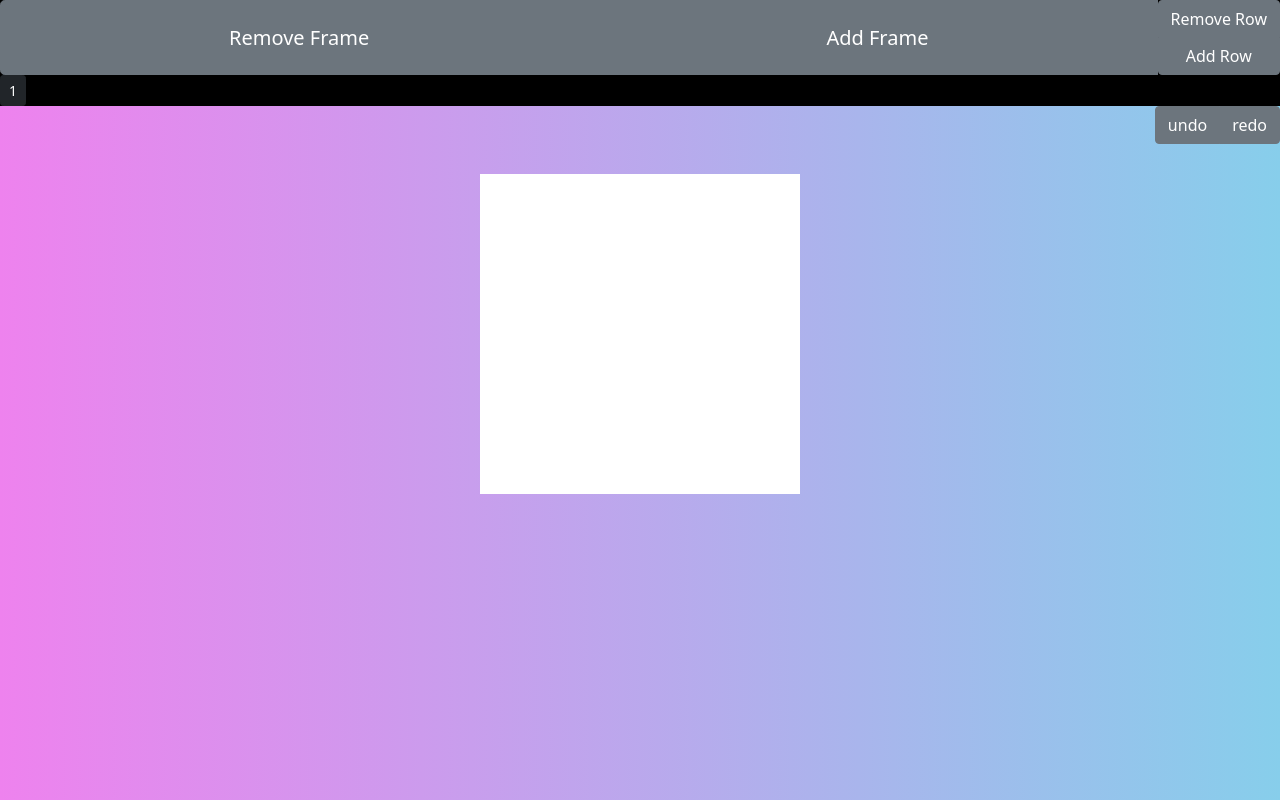
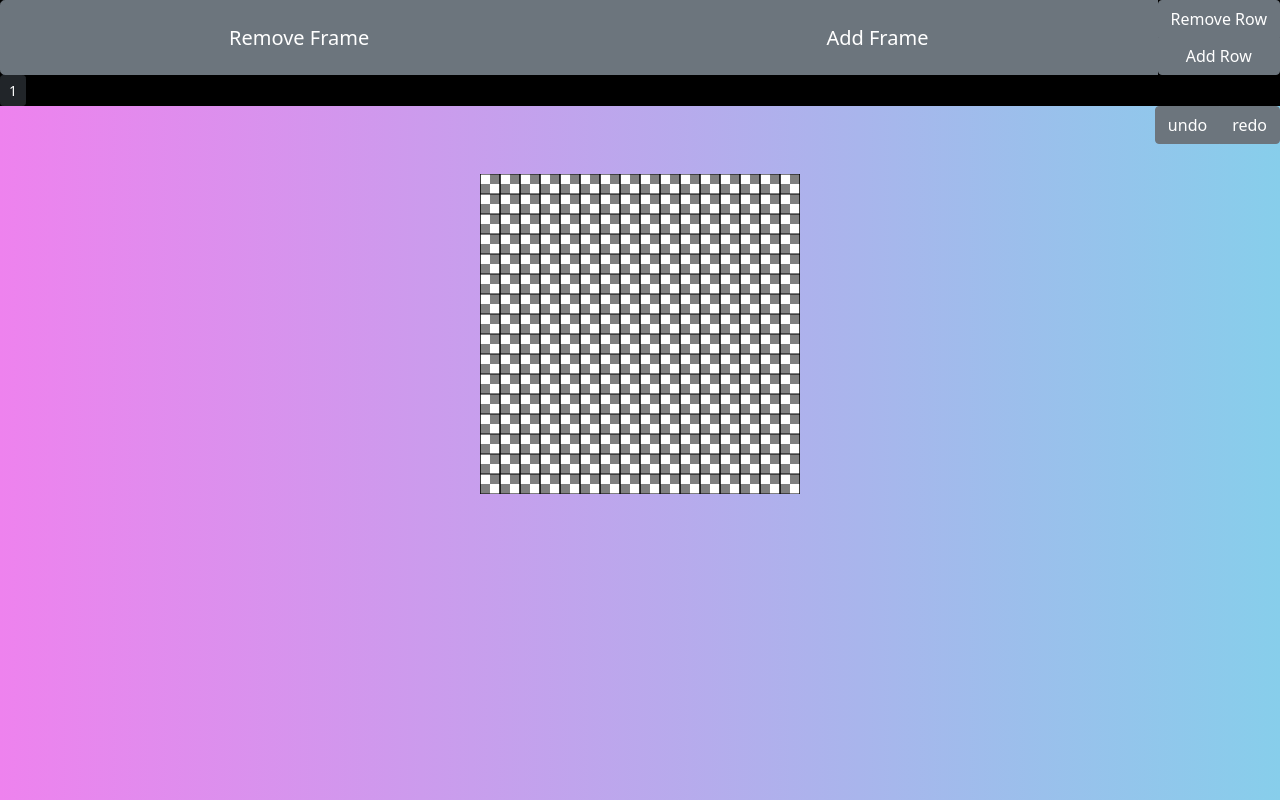
Before and after one commit to danema21/SpriteSheetStudioReactJS, a React (Create React App) app: page / in a window 1280 px wide. Built offline with nearby package versions, Linux system fonts and the light colour scheme.

Commit message:
se implementa la rejilla guia para el canvas

```diff
--- a/src/components/DrawingSpace.js
+++ b/src/components/DrawingSpace.js
@@ -5,66 +5,46 @@ import './assets/DrawingSpace.css';
 function DrawingSpace(){
     //atributos por default al iniciar el componente
     const canvasRef = useRef(null);
-    //const gridRef = useRef(null);
+    const gridRef = useRef(null);
     const canvasCtxRef = useRef(null);
-    //const gridCtxRef = useRef(null);
-    const [scale, setScale] = useState("20px");
-    //const [width, setWidth] = useState("320px");
-    //const [height, setHeight] = useState("320px");
+    const gridCtxRef = useRef(null);
     const [isDrawing, setIsDrawing] = useState(false);
     const [lineWidth, setLineWidth] = useState(5);
     const [lineColor, setLineColor] = useState("black");
-    const [lineOpacity, setLineOpacity] = useState(0.1);
 
     //inicializacion cuando el componente se monta por primera vez
     useEffect(() => {
         const canvas = canvasRef.current;
-        //canvas.width = width;
-        //canvas.height = height;
-        //canvasRef.current = canvas;
-
         const ctx = canvas.getContext("2d");
         ctx.lineCap = "round";
         ctx.lineJoin = "round";
-        ctx.globalAlpha = lineOpacity;
         ctx.strokeStyle = lineColor;
         ctx.lineWidth = lineWidth;
         canvasCtxRef.current = ctx;
-    }, [lineWidth, lineColor, lineOpacity]);
-/*
+    }, [lineWidth, lineColor]);
+
     useEffect(() => {
         const grid = gridRef.current;
-        grid.width = width;
-        grid.height = height;
-        gridRef.current = grid;
 
         const ctx = grid.getContext("2d");
         ctx.beginPath();
         ctx.strokeStyle = "black";
         ctx.lineWidth = 1;
-        for(var x = 0; x <= width; x += scale){
+        for(var x = 0; x <= canvasRef.current.width; x += 20){
 			ctx.moveTo(x, 0);
-			ctx.lineTo(x, height);
+			ctx.lineTo(x, canvasRef.current.width);
 		}
         ctx.stroke();
-        for(var y = 0; x <= height; y += scale){
-			ctx.moveTo(y, 0);
-			ctx.lineTo(y, width);
+        for(var y = 0; y <= canvasRef.current.height; y += 20){
+			ctx.moveTo(0, y);
+			ctx.lineTo(canvasRef.current.height, y);
 		}
         ctx.stroke();
         ctx.closePath();
 
         gridCtxRef.current = ctx;
-    }, [width, height, scale]);
+    }, []);
 
-    const startCanvas = () => {
-        //canvasCtxRef.current.clearRect(0, 0, width, height);
-    };
-
-    const startGrid = () => {
-        //gridCtxRef.current.clearRect(0, 0, width, height);
-    };
-    */
 
     const startDrawing = (e) => {
         canvasCtxRef.current.beginPath();
@@ -94,15 +74,21 @@ function DrawingSpace(){
 
     return (
         <div className="drawingSpace">
-            <canvas
+            <canvas id="mainCanvas"
             ref={canvasRef}
+            width={`320px`}
+            height={`320px`}
+            />
+
+            <canvas id="gridCanvas"
+            ref={gridRef}
             width={`320px`}
             height={`320px`}
             onMouseDown={startDrawing}
             onMouseUp={endDrawing}
+            onMouseOut={endDrawing}
             onMouseMove={draw}
             />
-
         </div>
     );
 }
--- a/src/components/assets/DrawingSpace.css
+++ b/src/components/assets/DrawingSpace.css
@@ -5,10 +5,12 @@
     margin-top: 30px;
 }
 
-.drawingSpace canvas{
-    width: 320px;
-    height: 320px;
+#mainCanvas{
     position: absolute;
     display: block;
     background-color: white;
+	background-image: linear-gradient(45deg, #808080 25%, transparent 25%), linear-gradient(-45deg, #808080 25%, transparent 25%), linear-gradient(45deg, transparent 75%, #808080 75%), linear-gradient(-45deg, transparent 75%, #808080 75%);
+	background-size: 20px 20px;
+	background-position: 0 0, 0 10px, 10px -10px, -10px 0px;
+    z-index: -1;
 }
```
